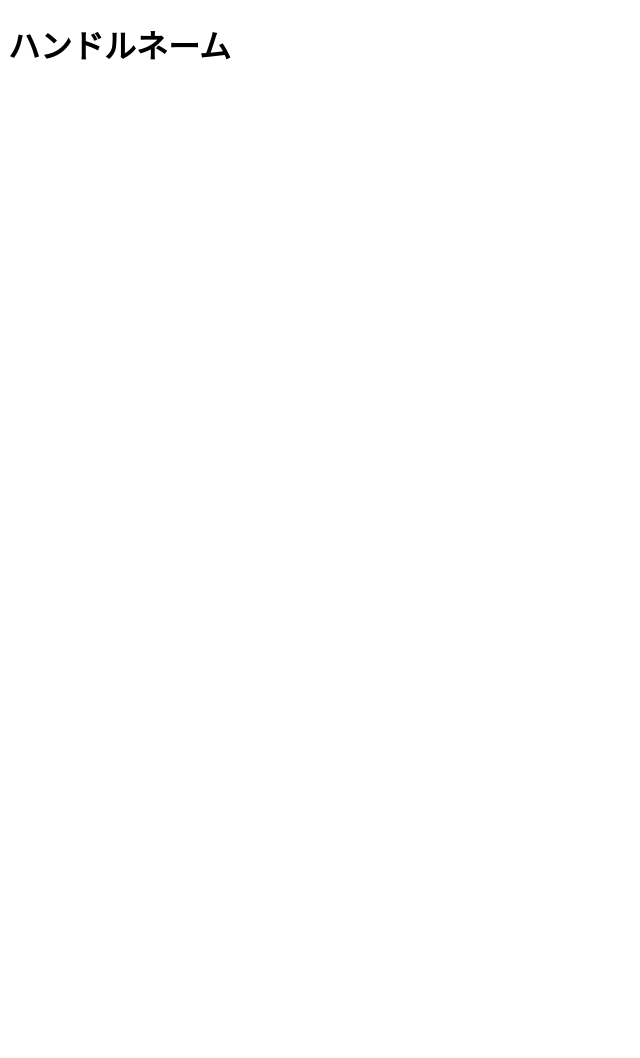
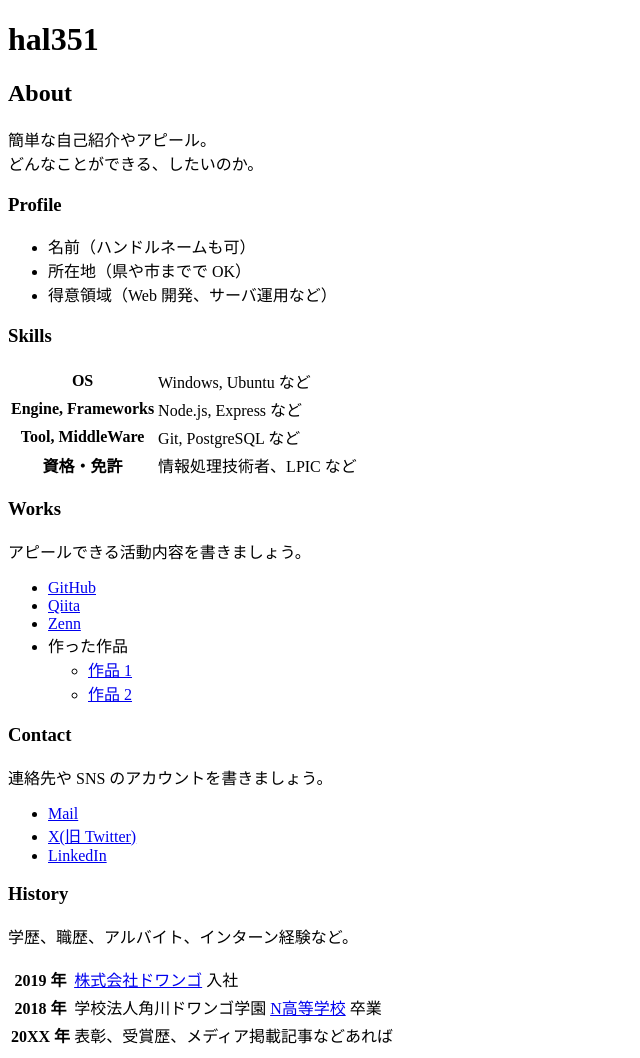
Before and after one commit to hal351/hal351.github.io, a plain HTML site: page index.html in a window 1280 px wide. Shown: the whole page, without its empty margins (0-640 px from the left). Before the commit the page ends 800 px from the top, so only its background shows below. Drawn offline with Linux system fonts and the light colour scheme.

Commit message:
Update index.html

```diff
--- a/index.html
+++ b/index.html
@@ -3,9 +3,82 @@
   <head>
     <meta charset="utf-8">
     <meta name="viewport" content="width=device-width, initial-scale=1">
-    <title>ハンドルネームのポートフォリオ</title>
+    <title>hal351のポートフォリオ</title>
   </head>
   <body>
-    <h1>ハンドルネーム</h1>
+    <h1>hal351</h1>
+
+    <h2>About</h2>
+    <p>
+      簡単な自己紹介やアピール。<br>
+      どんなことができる、したいのか。
+    </p>
+
+    <h3>Profile</h3>
+    <ul>
+      <li>名前（ハンドルネームも可）</li>
+      <li>所在地（県や市までで OK）</li>
+      <li>得意領域（Web 開発、サーバ運用など）</li>
+    </ul>
+
+    <h3>Skills</h3>
+    <table>
+      <tr>
+        <th>OS</th>
+        <td>Windows, Ubuntu など</td>
+      </tr>
+      <tr>
+        <th>Engine, Frameworks</th>
+        <td>Node.js, Express など</td>
+      </tr>
+      <tr>
+        <th>Tool, MiddleWare</th>
+        <td>Git, PostgreSQL など</td>
+      </tr>
+      <tr>
+        <th>資格・免許</th>
+        <td>情報処理技術者、LPIC など</td>
+      </tr>
+    </table>
+
+    <h3>Works</h3>
+    <p>アピールできる活動内容を書きましょう。</p>
+    <ul>
+      <li><a href="https://github.com/">GitHub</a></li>
+      <li><a href="https://qiita.com/">Qiita</a></li>
+      <li><a href="https://zenn.dev/">Zenn</a></li>
+      <li>
+        作った作品
+        <ul>
+          <li><a href="https://example.com/">作品 1</a></li>
+          <li><a href="https://example.com/">作品 2</a></li>
+        </ul>
+      </li>
+    </ul>
+
+    <h3>Contact</h3>
+    <p>連絡先や SNS のアカウントを書きましょう。</p>
+    <ul>
+      <li><a href="mailto:name@example.com">Mail</a></li>
+      <li><a href="https://x.com/n_yobikou">X(旧 Twitter)</a></li>
+      <li><a href="https://www.linkedin.com/">LinkedIn</a></li>
+    </ul>
+
+    <h3>History</h3>
+    <p>学歴、職歴、アルバイト、インターン経験など。</p>
+    <table>
+      <tr>
+        <th>2019 年</th>
+        <td><a href="https://dwango.co.jp/">株式会社ドワンゴ</a> 入社</td>
+      </tr>
+      <tr>
+        <th>2018 年</th>
+        <td>学校法人角川ドワンゴ学園 <a href="https://nnn.ed.jp/">N高等学校</a> 卒業</td>
+      </tr>
+      <tr>
+        <th>20XX 年</th>
+        <td>表彰、受賞歴、メディア掲載記事などあれば</td>
+      </tr>
+    </table>
   </body>
 </html>
```
